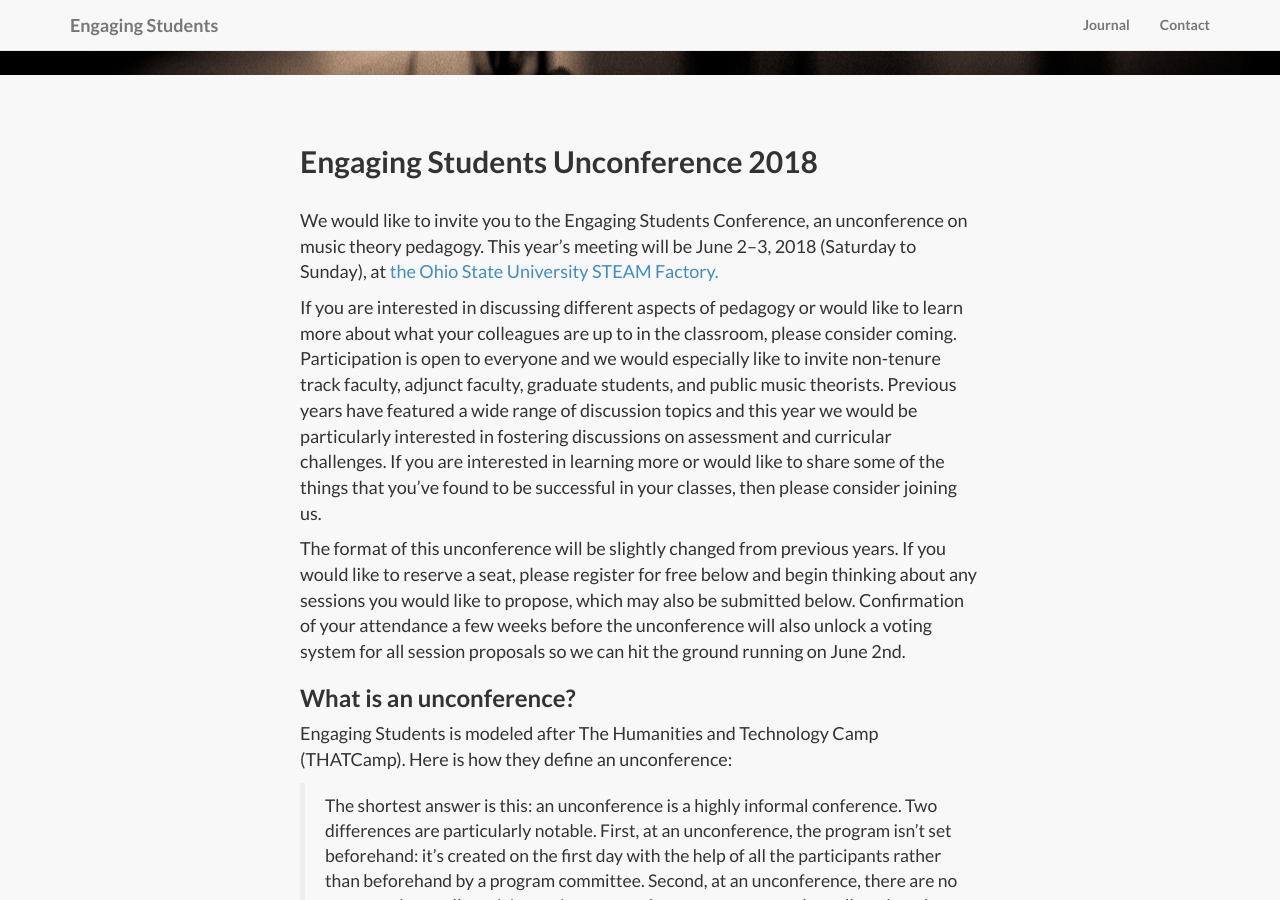
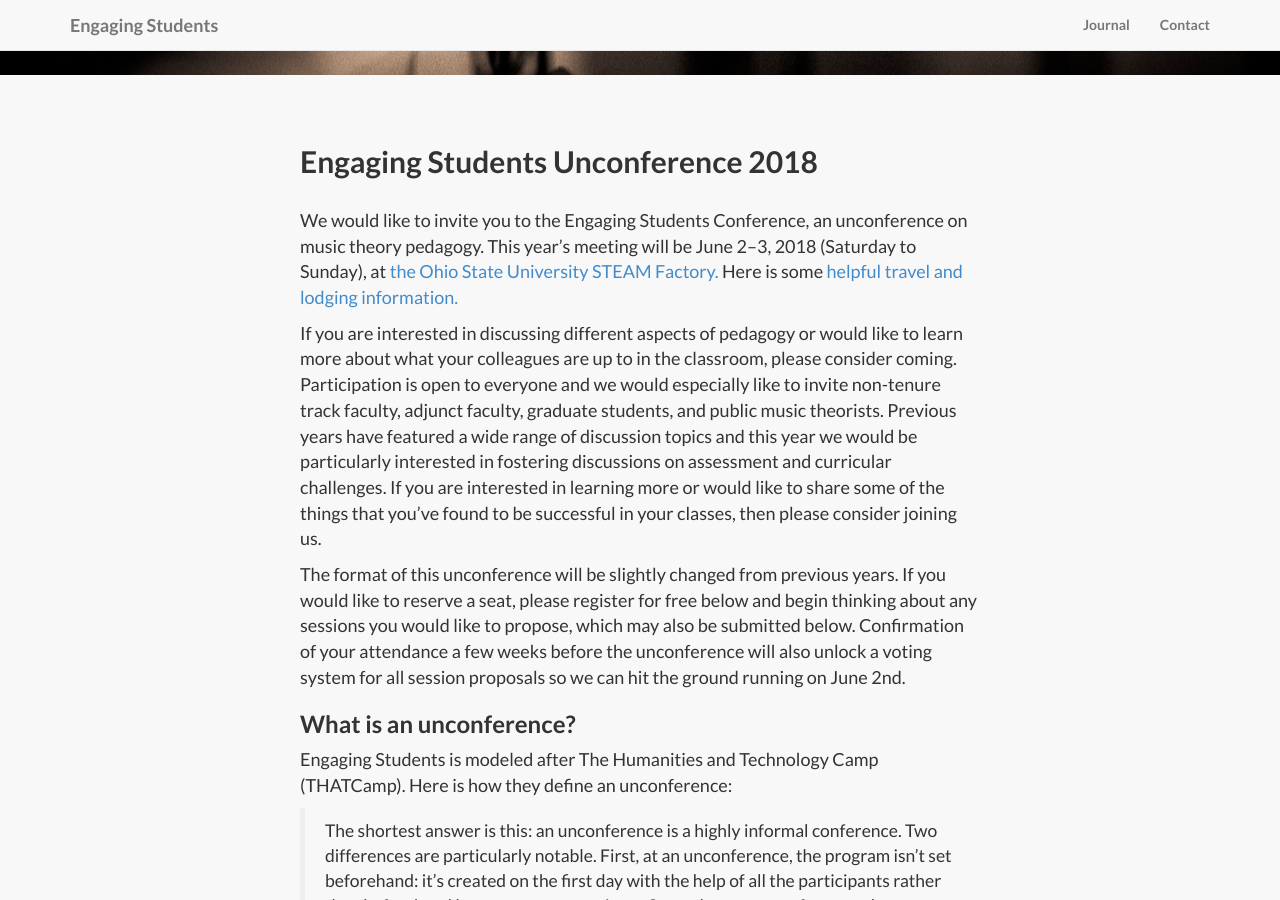
Before and after one commit to flipcamp/flipcamp.github.io, a Jekyll site: the page built from unconference2018.md, in a window 1280 px wide and 900 px high, scrolled down 733 px. Built offline with Jekyll 4.4.1, drawn with Linux system fonts in a browser that asks for light colours; nearby versions of some CDN libraries; library files that are not in the unit come from our copies.

Commit message:
updated with local arrangements link

```diff
--- a/unconference2018.md
+++ b/unconference2018.md
@@ -3,7 +3,7 @@ layout: page
 title: Engaging Students Unconference 2018
 image: hifi.jpg
 ---
-We would like to invite you to the Engaging Students Conference, an unconference on music theory pedagogy. This year’s meeting will be June 2–3, 2018 (Saturday to Sunday), at [the Ohio State University STEAM Factory.](https://steamfactory.osu.edu/)
+We would like to invite you to the Engaging Students Conference, an unconference on music theory pedagogy. This year’s meeting will be June 2–3, 2018 (Saturday to Sunday), at [the Ohio State University STEAM Factory.](https://steamfactory.osu.edu/) Here is some [helpful travel and lodging information.](https://docs.google.com/document/d/1tpFG0OAlpqJB7rkU5pu2KqNltqUSAyWn-rSwkwB08fM/edit)
 
 If you are interested in discussing different aspects of pedagogy or would like to learn more about what your colleagues are up to in the classroom, please consider coming. Participation is open to everyone and we would especially like to invite non-tenure track faculty, adjunct faculty, graduate students, and public music theorists. Previous years have featured a wide range of discussion topics and this year we would be particularly interested in fostering discussions on assessment and curricular challenges. If you are interested in learning more or would like to share some of the things that you've found to be successful in your classes, then please consider joining us.
 
```
